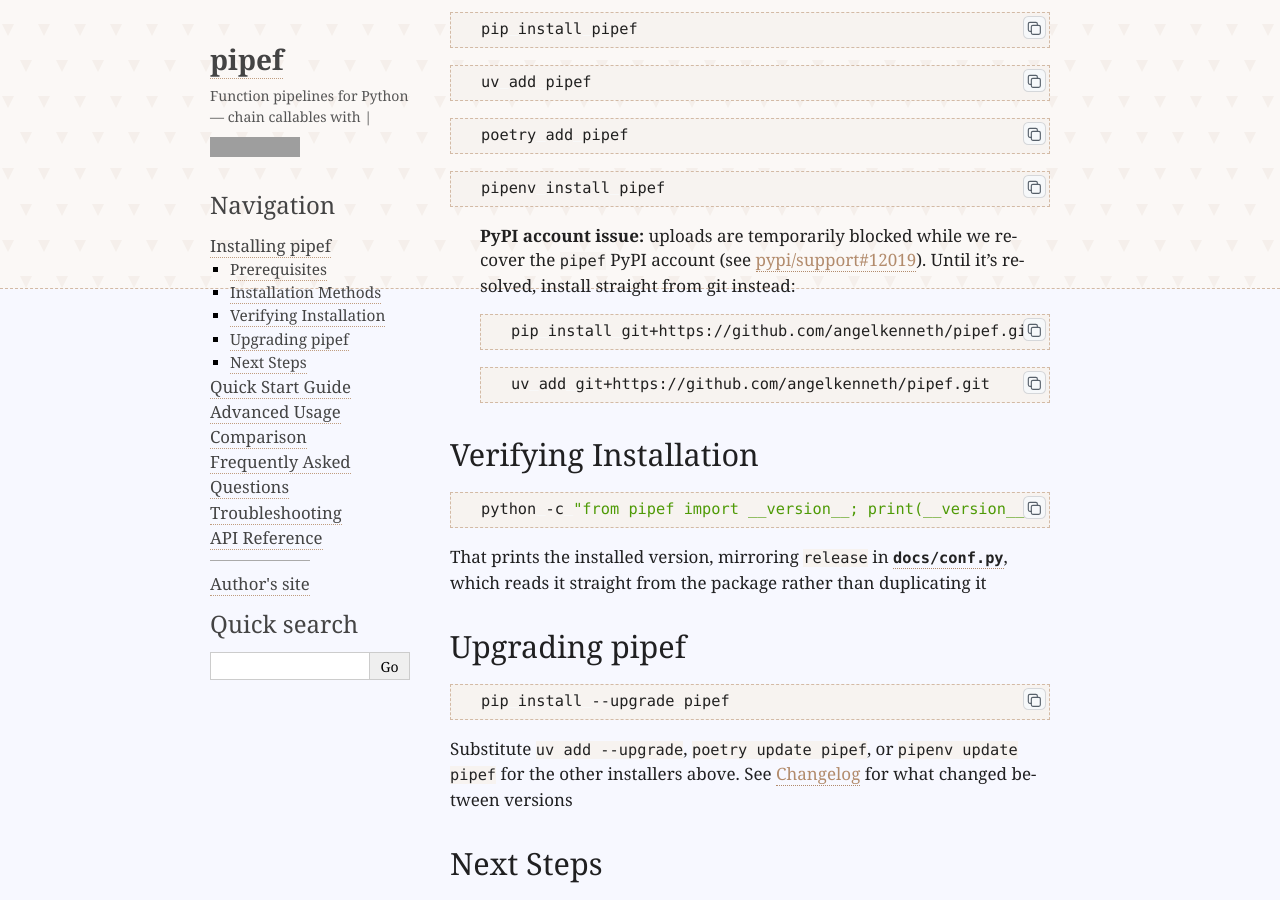
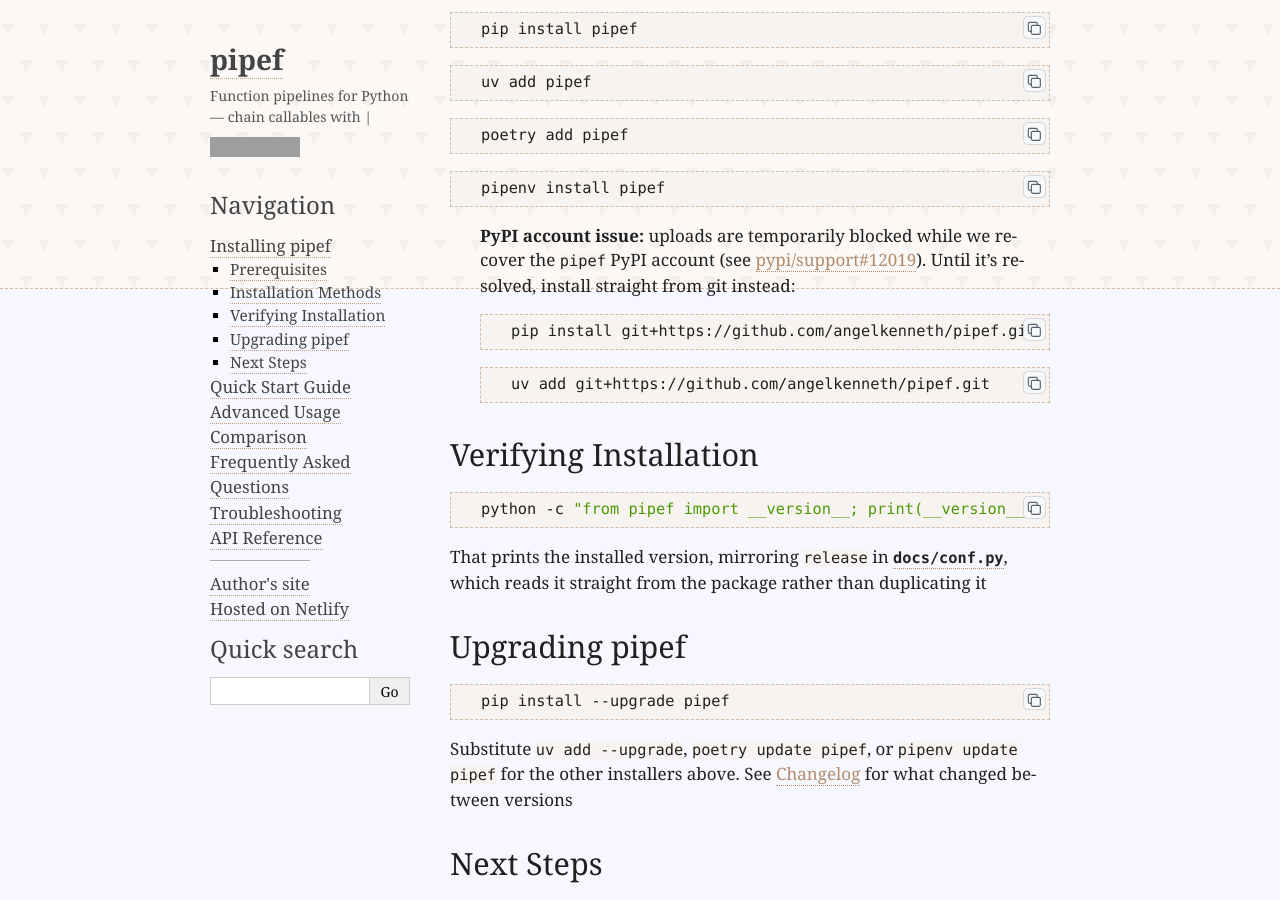
Before and after one commit to angelkenneth/pipef, a Sphinx documentation site: the page built from docs/installing.md, in a window 1280 px wide and 900 px high, scrolled down 342 px. Built offline with Sphinx 7.4.7, drawn with Linux system fonts in a browser that asks for light colours; grey boxes are pictures that could not be loaded.

Commit message:
docs(na-0): added netlify credit link to docs sidebar nav

```diff
--- a/docs/conf.py
+++ b/docs/conf.py
@@ -53,7 +53,10 @@
     "show_powered_by": False,
     "show_related": False,
     "fixed_sidebar": True,
-    "extra_nav_links": {"Author's site": "https://www.aktolentino.com"},
+    "extra_nav_links": {
+        "Author's site": "https://www.aktolentino.com",
+        "Hosted on Netlify": "https://www.netlify.com",
+    },
     # Matches aktolentino.com's body background color, replacing Alabaster's default white
     "base_bg": "#F7F8FF",
     # Transparent so the header pattern in custom.css shows through behind the article text
```
